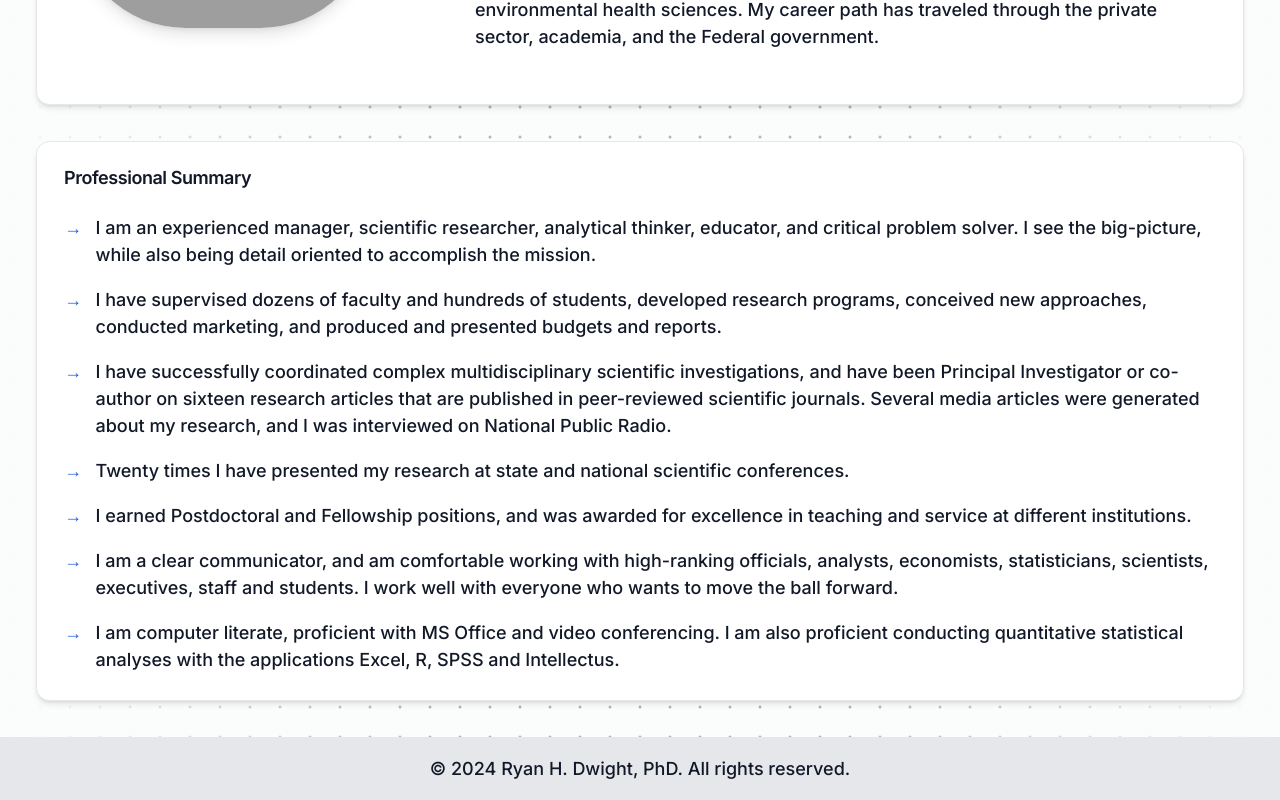
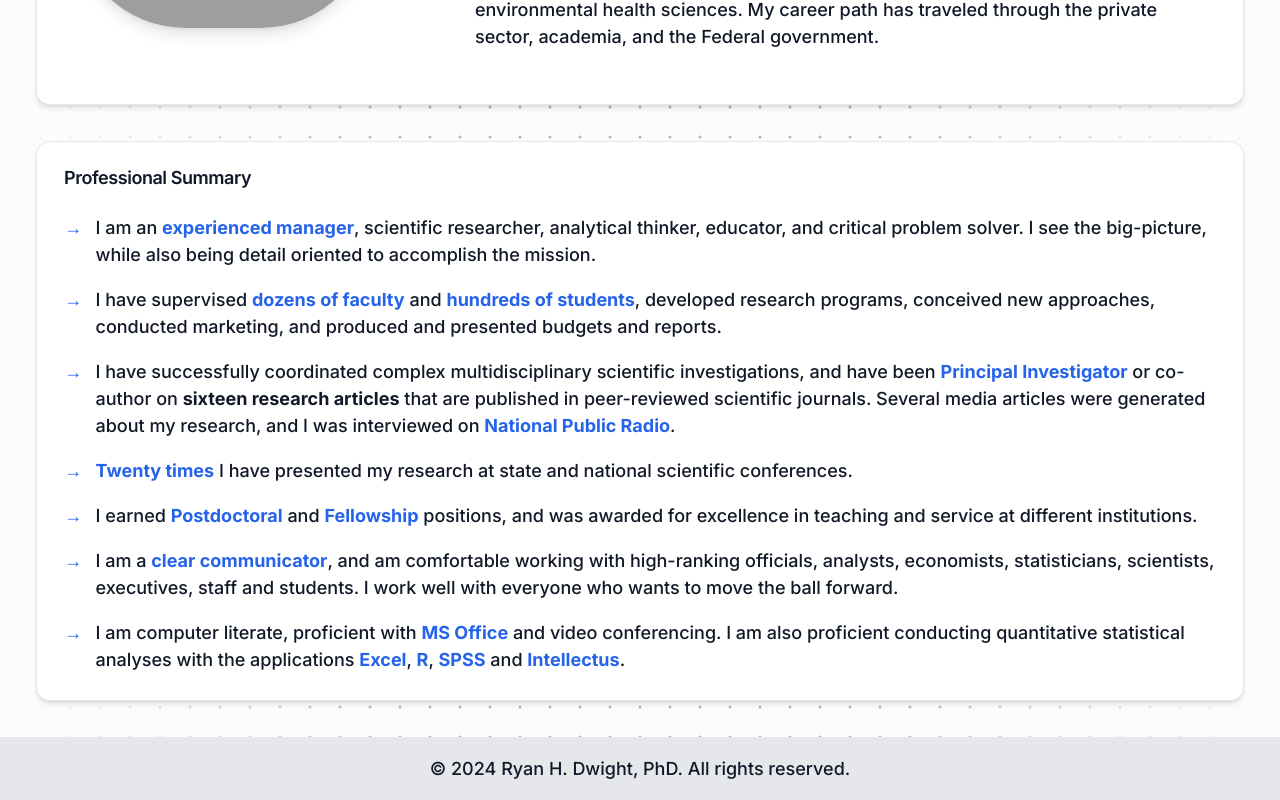
Before and after one commit to lame-o/dads-cv, a Next.js app: page / in a window 1280 px wide. Shown: the part 383-1183 px from the top of the page. Built offline with nearby package versions, Linux system fonts and the light colour scheme; grey boxes are pictures that could not be loaded.

Commit message:
css edits

```diff
--- a/app/page.tsx
+++ b/app/page.tsx
@@ -76,31 +76,31 @@ export default function Home() {
             <ul className="space-y-4">
               {[
                 {
-                  text: "I am an experienced manager, scientific researcher, analytical thinker, educator, and critical problem solver. I see the big-picture, while also being detail oriented to accomplish the mission.",
+                  text: <>I am an <span className="text-blue-600 font-bold">experienced manager</span>, scientific researcher, analytical thinker, educator, and critical problem solver. I see the big-picture, while also being detail oriented to accomplish the mission.</>,
                   delay: 0.2
                 },
                 {
-                  text: "I have supervised dozens of faculty and hundreds of students, developed research programs, conceived new approaches, conducted marketing, and produced and presented budgets and reports.",
+                  text: <>I have supervised <span className="text-blue-600 font-bold">dozens of faculty</span> and <span className="text-blue-600 font-bold">hundreds of students</span>, developed research programs, conceived new approaches, conducted marketing, and produced and presented budgets and reports.</>,
                   delay: 0.4
                 },
                 {
-                  text: "I have successfully coordinated complex multidisciplinary scientific investigations, and have been Principal Investigator or co-author on sixteen research articles that are published in peer-reviewed scientific journals. Several media articles were generated about my research, and I was interviewed on National Public Radio.",
+                  text: <>I have successfully coordinated complex multidisciplinary scientific investigations, and have been <span className="text-blue-600 font-bold">Principal Investigator</span> or co-author on <span className="font-bold">sixteen research articles</span> that are published in peer-reviewed scientific journals. Several media articles were generated about my research, and I was interviewed on <span className="text-blue-600 font-bold">National Public Radio</span>.</>,
                   delay: 0.6
                 },
                 {
-                  text: "Twenty times I have presented my research at state and national scientific conferences.",
+                  text: <><span className="text-blue-600 font-bold">Twenty times</span> I have presented my research at state and national scientific conferences.</>,
                   delay: 0.8
                 },
                 {
-                  text: "I earned Postdoctoral and Fellowship positions, and was awarded for excellence in teaching and service at different institutions.",
+                  text: <>I earned <span className="text-blue-600 font-bold">Postdoctoral</span> and <span className="text-blue-600 font-bold">Fellowship</span> positions, and was awarded for excellence in teaching and service at different institutions.</>,
                   delay: 1.0
                 },
                 {
-                  text: "I am a clear communicator, and am comfortable working with high-ranking officials, analysts, economists, statisticians, scientists, executives, staff and students. I work well with everyone who wants to move the ball forward.",
+                  text: <>I am a <span className="text-blue-600 font-bold">clear communicator</span>, and am comfortable working with high-ranking officials, analysts, economists, statisticians, scientists, executives, staff and students. I work well with everyone who wants to move the ball forward.</>,
                   delay: 1.2
                 },
                 {
-                  text: "I am computer literate, proficient with MS Office and video conferencing. I am also proficient conducting quantitative statistical analyses with the applications Excel, R, SPSS and Intellectus.",
+                  text: <>I am computer literate, proficient with <span className="text-blue-600 font-bold">MS Office</span> and video conferencing. I am also proficient conducting quantitative statistical analyses with the applications <span className="text-blue-600 font-bold">Excel</span>, <span className="text-blue-600 font-bold">R</span>, <span className="text-blue-600 font-bold">SPSS</span> and <span className="text-blue-600 font-bold">Intellectus</span>.</>,
                   delay: 1.4
                 }
               ].map((item, i) => (
```
